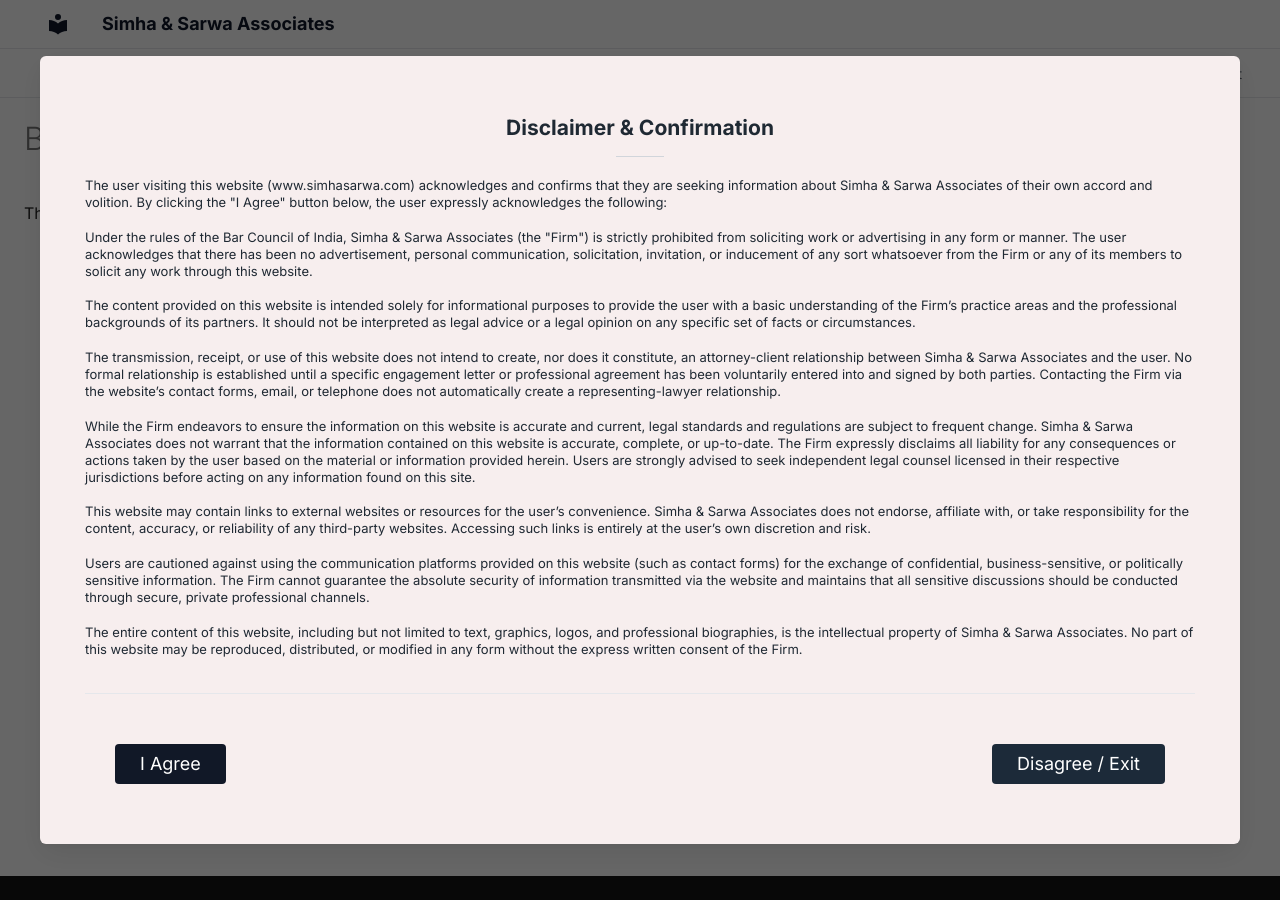
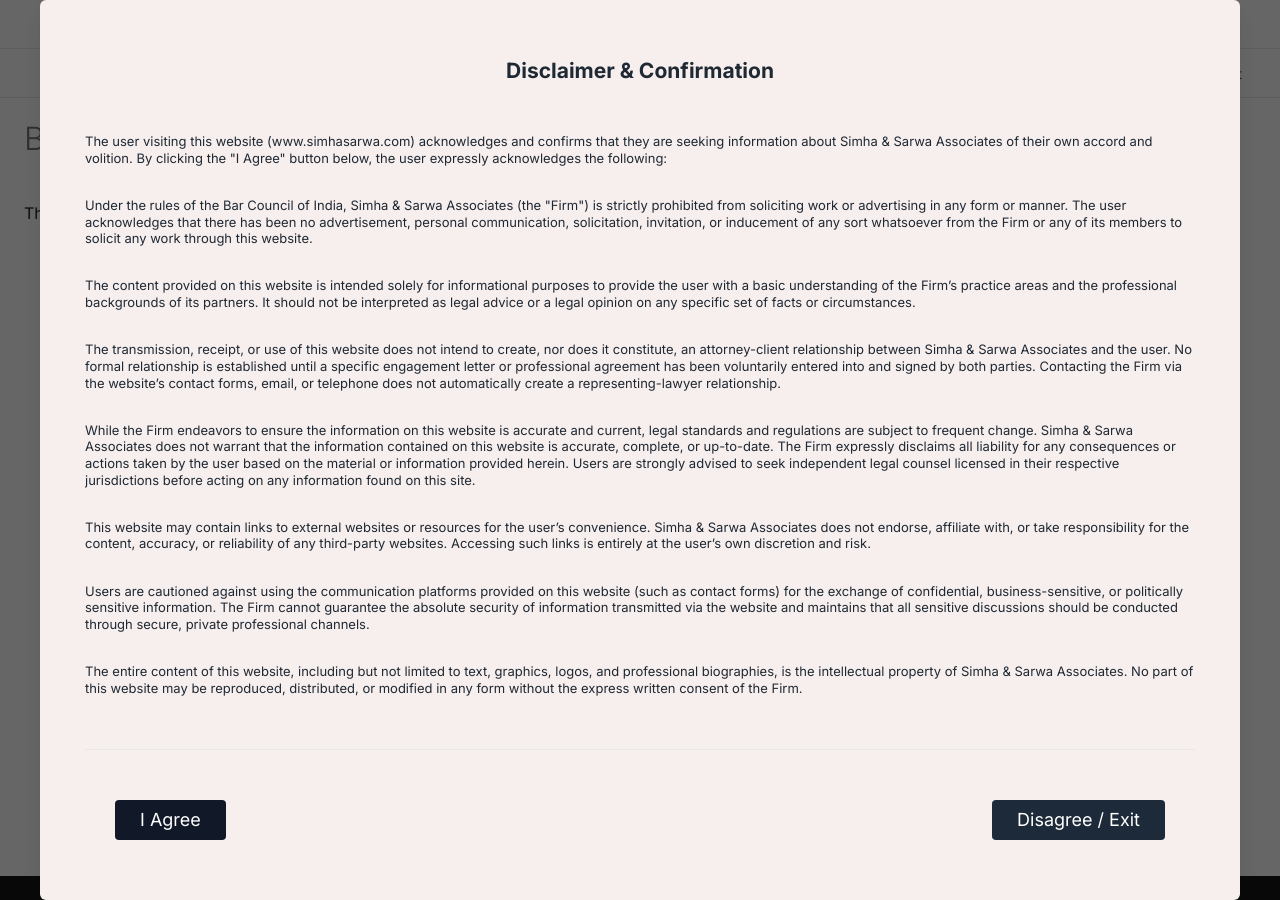
Before and after one commit to akhildp/simha-sarva, an MkDocs documentation site: the page built from docs/blog.md, in a window 1280 px wide. Built offline with MkDocs 1.6.1 and Material for MkDocs 9.7.7, drawn with Linux system fonts in a browser that asks for light colours.

Commit message:
pre-viz checkpoint 1

```diff
--- a/docs/css/disclaimer.css
+++ b/docs/css/disclaimer.css
@@ -224,3 +224,33 @@
     width: 100%;
   }
 }
+
+/* ===============================
+   FIX: Mobile scrolling + buttons
+=============================== */
+
+#bci-disclaimer-overlay {
+  padding: 1rem; /* prevents edge clipping on phones */
+}
+
+.bci-disclaimer-box {
+  max-height: 100dvh;
+  width: 100%;
+  overflow: hidden;
+
+  display: flex;
+  flex-direction: column;
+}
+.bci-disclaimer-box > *:not(.disclaimer-actions) {
+  overflow-y: auto;
+  -webkit-overflow-scrolling: touch;
+  flex: 1 1 auto;
+}
+
+.disclaimer-actions {
+  flex-shrink: 0;
+  position: sticky;
+  bottom: 0;
+  background: #f7eeee;
+  padding-bottom: calc(1rem + env(safe-area-inset-bottom));
+}
```
